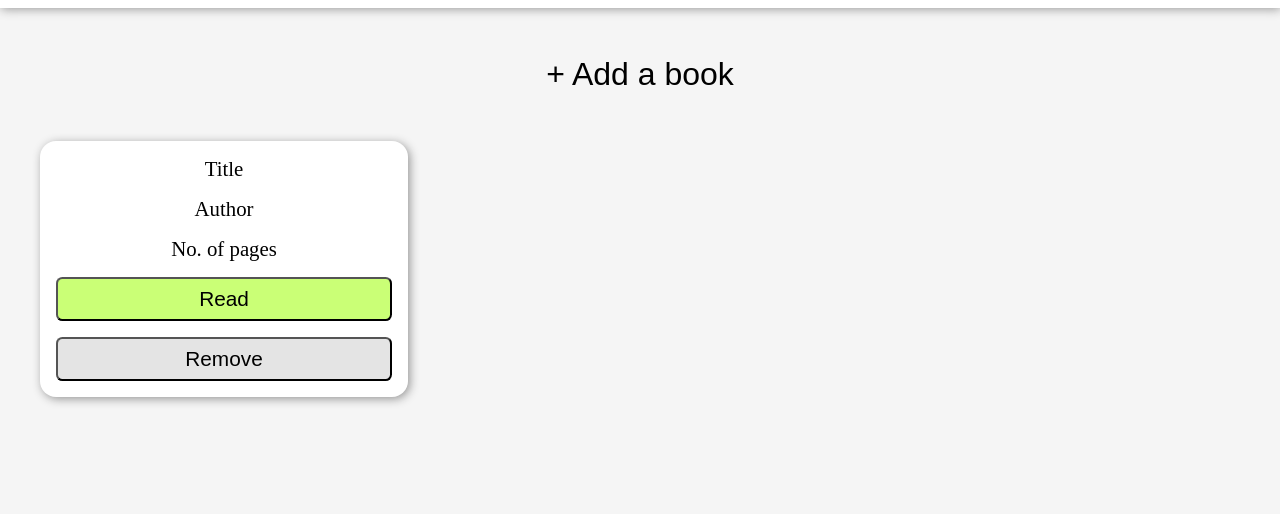
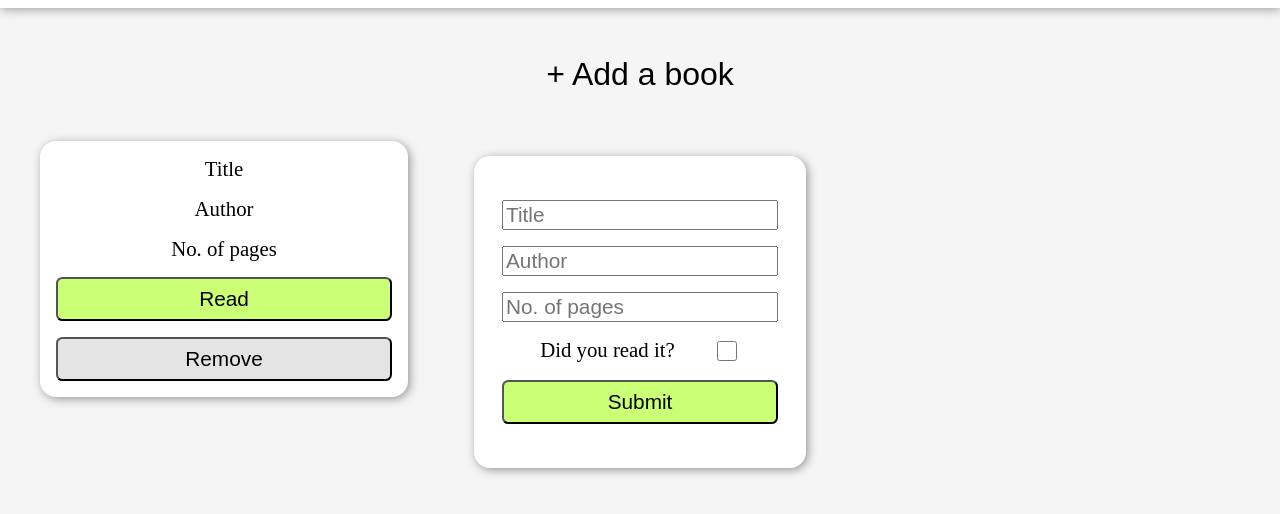
Before and after one commit to JoseSzycho/library, a plain HTML site: page index.html in a window 1280 px wide. Shown: the part 88-602 px from the top of the page. Drawn offline with Linux system fonts and the light colour scheme.

Commit message:
Add popup window DOM for new book

```diff
--- a/index.html
+++ b/index.html
@@ -6,6 +6,19 @@
     <title>Library</title>
 </head>
 <body>
+    <div class="overlay"></div>
+    <div class="popup-window">
+        <form action="example.com/path" method="post">
+            <input type="text" id="title" placeholder="Title" required>
+            <input type="text" id="author" placeholder="Author" required>
+            <input type="number" id="pages-number" placeholder="No. of pages" required>
+            <div class="checkbox">
+                <label for="read-status">Did you read it?</label>
+                <input type="checkbox" id="read-status" value="isRead">
+            </div>
+            <button class="btn green" type="submit">Submit</button>
+        </form>
+    </div>
     <div class="header-container">
         <div class="header">
             <h1>library</h1>
--- a/style.css
+++ b/style.css
@@ -17,6 +17,44 @@ p, h1{
 p{
     font-size: 1.3rem;
 }
+.popup-window{
+
+    position: absolute;
+    right: 0;
+    left: 0;
+    top: 0;
+    bottom: 0;
+    margin: auto;
+    max-width: 300px;
+    height: 280px;
+    display: flex;
+    align-items: center;
+    justify-content: center;
+    border-radius: 1rem;
+    padding: 1rem;
+    background-color: white;
+    box-shadow: 2px 2px 10px rgb(150, 150, 150);
+}
+form{
+    display: flex;
+    flex-direction: column;
+    gap: 1rem;
+}
+
+form input, .checkbox>label{
+    font-size: 1.3rem;
+}
+
+.checkbox{
+    display: flex;
+    justify-content: space-evenly;
+}
+
+.checkbox input{
+    width: 20px;
+    height: 20px;
+}
+
 
 .header-container{
     display: flex;
@@ -95,3 +133,12 @@ p{
 .red{
     background-color: rgba(255, 30, 0, 0.616);
 }
+
+/*Add ths class to div.overlay to add opacity
+when adding a new book*/
+.on{
+    background-color: rgba(0, 0, 0, 0.4);
+    width: 100vw;
+    height: 100vh;
+    position: fixed;
+}
```
